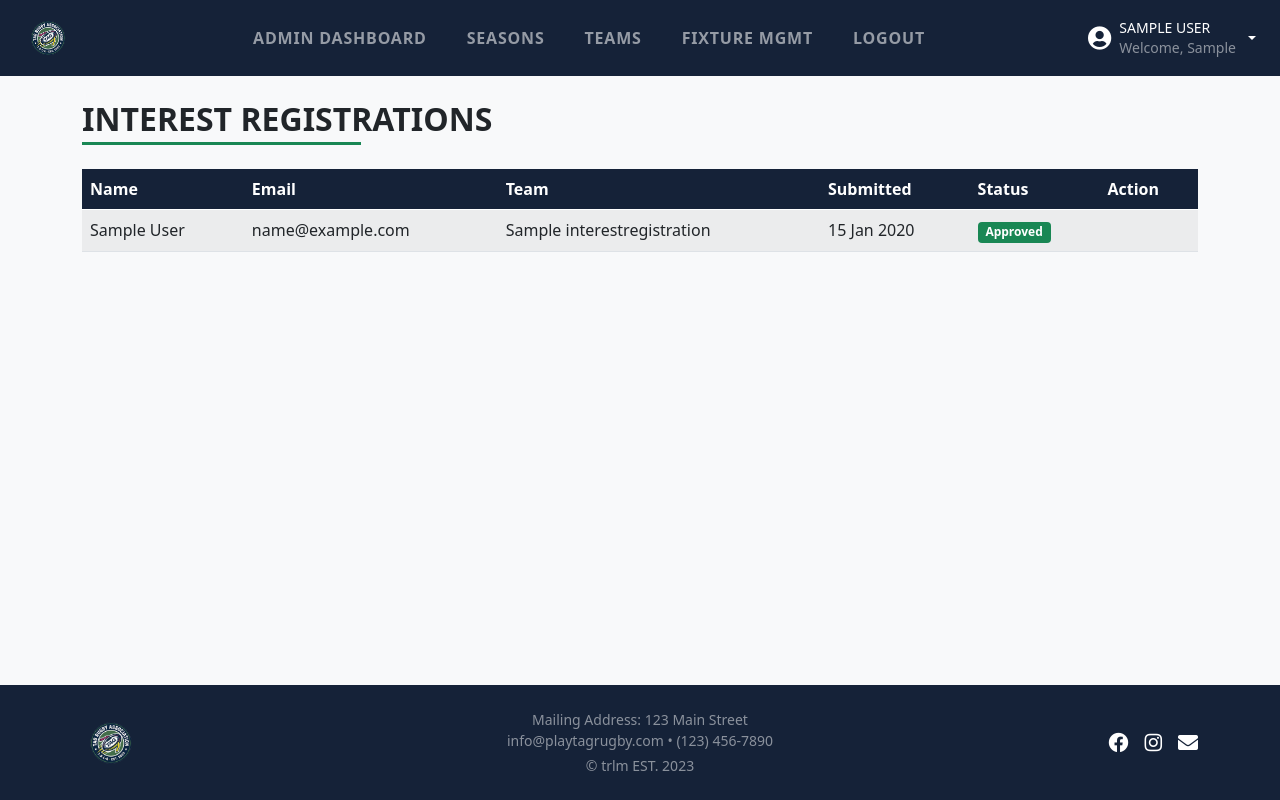
After one commit to crucioltheresa/tag-rugby-league-manager, a Django app: page /interests/ in a window 1280 px wide. The commit adds this page. Run offline with Django 5.2, Linux system fonts and the light colour scheme; a user stored in the database is signed in; tables that the repository leaves empty hold one stand-in row (values such as "Sample post"); some libraries are stand-ins or nearby versions.

Commit message:
Add interest list view, update URLs, and enhance navigation links

```diff
--- a/core/templates/core/interest_form.html
+++ b/core/templates/core/interest_form.html
@@ -38,6 +38,11 @@
     <button type="submit" class="btn btn-primary">Submit</button>
 </form>
 
+<div>
+    <h3>Already Approved?</h3>
+    <button type="button" class="btn btn-trlm-pink" href="{% url 'account_signup' %}">Create Account</button>
+</div>
+
 
 <script>
     const isMixed = document.getElementById("id_is_mixed");
--- /dev/null
+++ b/core/templates/core/interest_list.html
@@ -0,0 +1,47 @@
+{% extends "base.html" %}
+
+{% block content %}
+<h2 class="fw-bold text-uppercase mb-1">Interest Registrations</h2>
+<div class="border-bottom border-success border-3 mb-4 w-25"></div>
+
+{% if registrations %}
+<table class="table table-striped table-hover align-middle">
+    <thead class="bg-trlm-navy text-white">
+        <tr>
+            <th>Name</th>
+            <th>Email</th>
+            <th>Team</th>
+            <th>Submitted</th>
+            <th>Status</th>
+            <th>Action</th>
+        </tr>
+    </thead>
+    <tbody>
+        {% for reg in registrations %}
+        <tr>
+            <td>{{ reg.first_name }} {{ reg.last_name }}</td>
+            <td>{{ reg.email }}</td>
+            <td>{{ reg.team_name|default:"—" }}</td>
+            <td>{{ reg.submitted_at|date:"d M Y" }}</td>
+            <td>
+                <span class="badge bg-{% if reg.status == 'approved' %}success{% elif reg.status == 'rejected' %}danger{% else %}warning text-dark{% endif %}">
+                    {{ reg.get_status_display }}
+                </span>
+            </td>
+            <td>
+                {% if reg.status == "pending" %}
+                <form method="post" action="{% url 'update_submission_status' reg.id %}" class="d-flex gap-2">
+                    {% csrf_token %}
+                    <button name="status" value="approved" class="btn btn-sm btn-success">Approve</button>
+                    <button name="status" value="rejected" class="btn btn-sm btn-danger">Reject</button>
+                </form>
+                {% endif %}
+            </td>
+        </tr>
+        {% endfor %}
+    </tbody>
+</table>
+{% else %}
+<p class="text-muted">No interest registrations yet.</p>
+{% endif %}
+{% endblock content %}
--- a/core/urls.py
+++ b/core/urls.py
@@ -11,9 +11,9 @@ urlpatterns = [
     path("", IndexView, name="home"),
     path("sign-up/", interest_registration_view, name="interest_registration"),
     path("sign-up/success/", interest_success_view, name="interest_success"),
-    path("admin/interests/", interest_list_view, name="interest_list"),
+    path("interests/", interest_list_view, name="interest_list"),
     path(
-        "admin/interests/<int:registration_id>/update_status/",
+        "interests/<int:registration_id>/update_status/",
         update_submission_status_view,
         name="update_submission_status",
     ),
--- a/templates/base.html
+++ b/templates/base.html
@@ -42,34 +42,45 @@
                     <li class="nav-item">
                         <a class="nav-link px-3" href="{% url 'account_signup' %}">Join Us</a>
                     </li>
+                    <li class="nav-item">
+                        <a class="nav-link px-3 btn-trlm-pink rounded" href="{% url 'interest_registration' %}">Register
+                            your Team</a>
+                    </li>
                     {% elif user.role == "captain" or user.role == "vice_captain" %}
                     <li class="nav-item">
-                        <a class="nav-link px-3" href="{% url 'dashboard' %}">Dashboard</a>
+                        <a class="nav-link px-3" href="#">Dashboard</a>
                     </li>
                     <li class="nav-item">
-                        <a class="nav-link px-3" href="{% url 'fixtures' %}">Fixtures</a>
+                        <a class="nav-link px-3" href="#">Fixtures</a>
                     </li>
                     <li class="nav-item">
-                        <a class="nav-link px-3" href="{% url 'my_fixtures' %}">My Fixtures</a>
+                        <a class="nav-link px-3" href="#">My Fixtures</a>
                     </li>
                     <li class="nav-item">
-                        <a class="nav-link px-3" href="{% url 'standings' %}">Standings</a>
+                        <a class="nav-link px-3" href="#">Standings</a>
                     </li>
                     <li class="nav-item">
                         <a class="nav-link px-3" href="{% url 'account_logout' %}">Logout</a>
                     </li>
                     {% elif user.role == "admin" %}
                     <li class="nav-item">
-                        <a class="nav-link px-3" href="{% url 'admin_dashboard' %}">Admin Dashboard</a>
+                        <a class="nav-link px-3" href="#">Admin Dashboard</a>
                     </li>
                     <li class="nav-item">
-                        <a class="nav-link px-3" href="{% url 'seasons' %}">Seasons</a>
+                        <a class="nav-link px-3" href="#">Seasons</a>
                     </li>
                     <li class="nav-item">
-                        <a class="nav-link px-3" href="{% url 'teams' %}">Teams</a>
+                        <a class="nav-link px-3" href="#">Teams</a>
                     </li>
                     <li class="nav-item">
-                        <a class="nav-link px-3" href="{% url 'fixtures' %}">Fixture Mgmt</a>
+                        <a class="nav-link px-3" href="#">Fixture Mgmt</a>
+                    </li>
+                    <li class="nav-item">
+                        <a class="nav-link px-3" href="{% url 'account_logout' %}">Logout</a>
+                    </li>
+                    {% elif user.role == "player" %}
+                    <li class="nav-item">
+                        <a class="nav-link px-3" href="#">Dashboard</a>
                     </li>
                     <li class="nav-item">
                         <a class="nav-link px-3" href="{% url 'account_logout' %}">Logout</a>
@@ -78,13 +89,18 @@
                 </ul>
             </div>
             {% if user.is_authenticated %}
-            <div class="d-flex align-items-center text-white ms-auto gap-2">
-                <i class="fas fa-user-circle fs-4"></i>
-                <div class="lh-sm">
-                    <small class="d-block fw-semibold text-uppercase">{{ user.get_full_name|default:user.username
-                        }}</small>
-                    <small class="text-white-50">Welcome, {{ user.first_name|default:user.username }}</small>
+            <div class="dropdown ms-auto">
+                <div class="d-flex align-items-center text-white gap-2 dropdown-toggle"
+                    role="button" data-bs-toggle="dropdown" aria-expanded="false" style="cursor:pointer;">
+                    <i class="fas fa-user-circle fs-4"></i>
+                    <div class="lh-sm">
+                        <small class="d-block fw-semibold text-uppercase">{{ user.get_full_name|default:user.username }}</small>
+                        <small class="text-white-50">Welcome, {{ user.first_name|default:user.username }}</small>
+                    </div>
                 </div>
+                <ul class="dropdown-menu dropdown-menu-end">
+                    <li><a class="dropdown-item" href="{% url 'account_logout' %}">Logout</a></li>
+                </ul>
             </div>
             {% endif %}
         </div>
```
Also changed, not shown: core/tests.py (+27 -0 lines), tag_rugby_manager/settings.py (+7 -4 lines).
